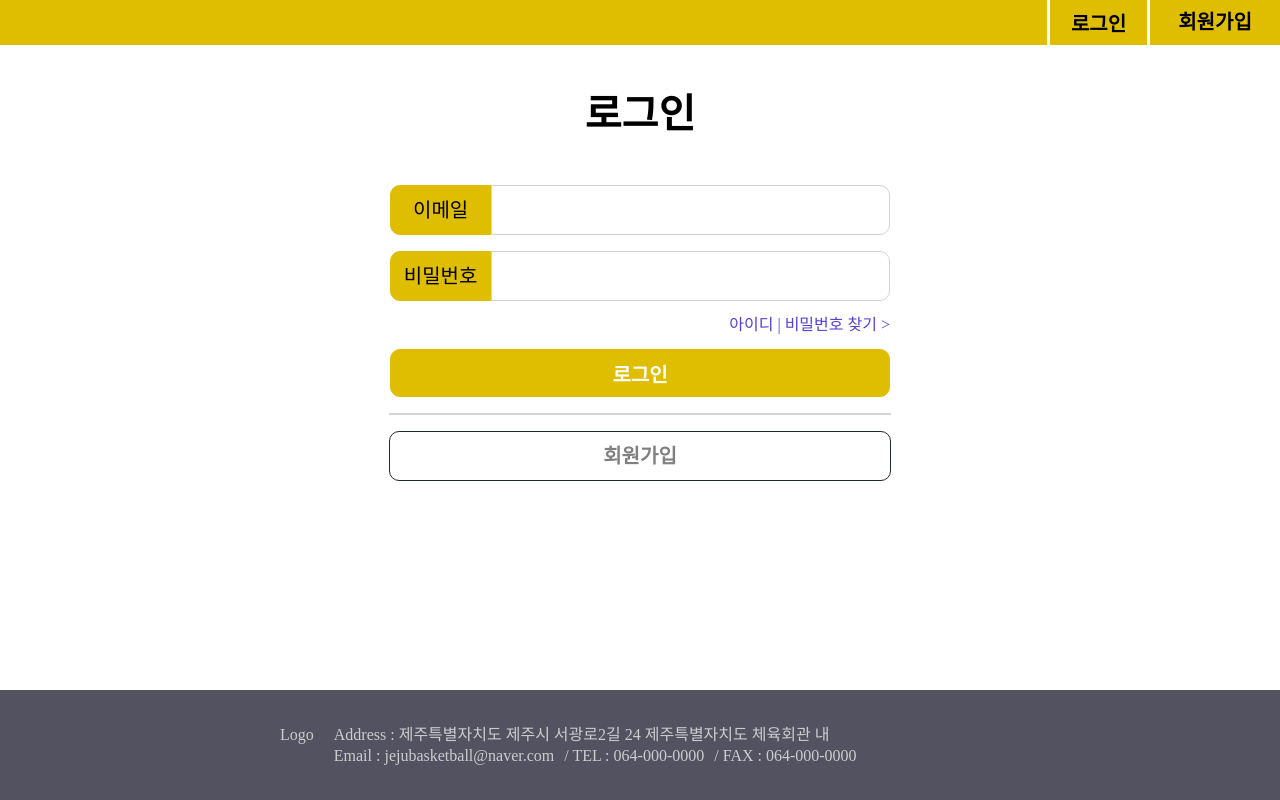
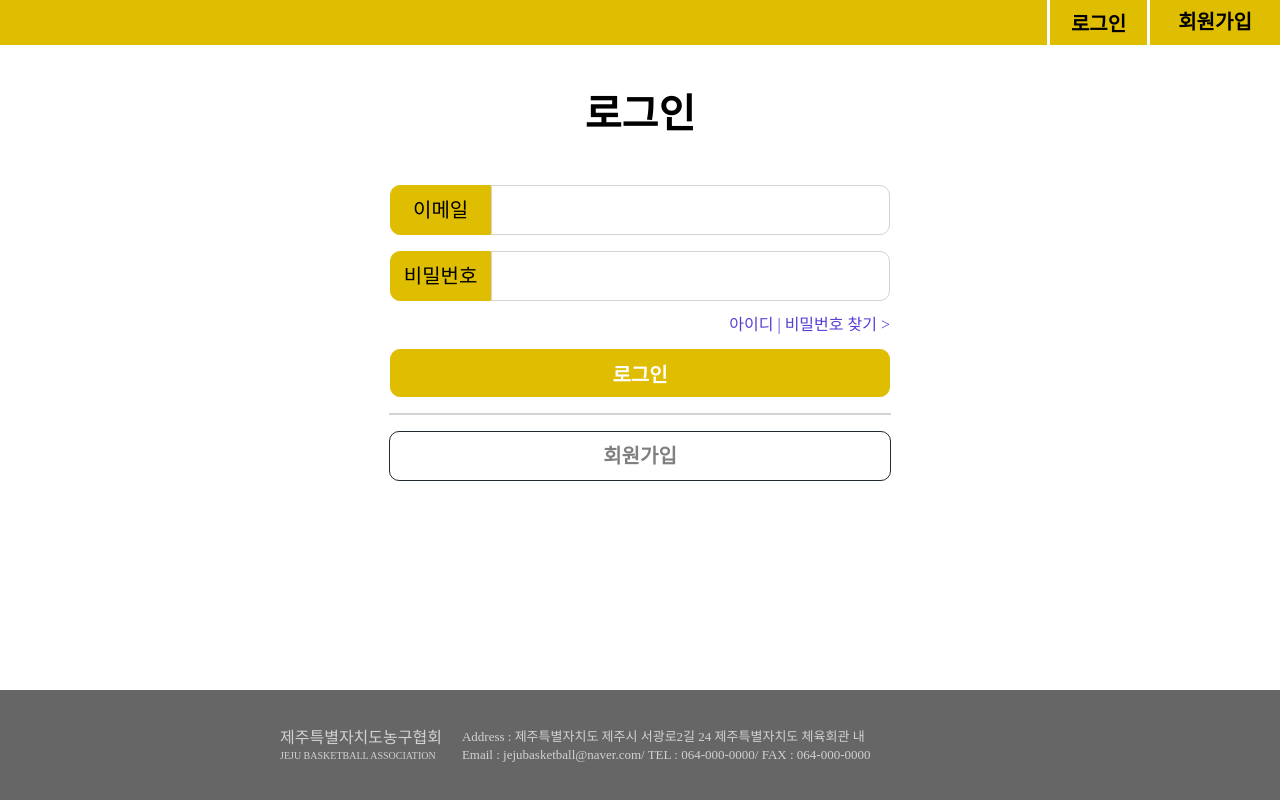
Before and after one commit to JBA-jeju-basketball-association/JBA-FE, a React (Create React App) app: page /login in a window 1280 px wide. Built offline with nearby package versions, Linux system fonts and the light colour scheme.

Commit message:
#19 fix:footer 색상변경: stone->gray(#666666으로변경) 및 문구변경

```diff
--- a/src/app/App.tsx
+++ b/src/app/App.tsx
@@ -1,6 +1,5 @@
 import React from "react";
 import { Routes, Route} from "react-router-dom";
-import { SignupForm } from "../features/signup/ui/SignUpForm";
 import { UploadFileList } from "../features/post/upLoadFile/ui/upLoadFileList/UpLoadFileList";
 import { UpLoadButton } from "../features/post/upLoadFile/ui/UpLoadButton/UpLoadButton";
 import AddCompetitionPage from "../pages/competitionPages/ui/addCompetitionPage/AddCompetitionPage";
--- a/src/features/signup/ui/SignupForm.tsx
+++ b/src/features/signup/ui/SignupForm.tsx
@@ -2,7 +2,7 @@ import React from "react"
 import {SignupInput} from "./SignUpInput";
 import signUpApi from"../api/signUpApi"
 import { SignupFormDataType,SignupFormDataKey } from "../api/type";
-import styles from"./SignUpFrom.module.css"
+import styles from"./SignupFrom.module.css"
 
 
   //api에 사용될 값
--- a/src/pages/signUp/ui/SignUpPage/SignUpPage.tsx
+++ b/src/pages/signUp/ui/SignUpPage/SignUpPage.tsx
@@ -1,5 +1,5 @@
 import React from "react"
-import { SignupForm } from "features/signup/ui/SignUpForm"
+import { SignupForm } from "./../../../../features/signup/ui/SignupForm"
 import  Style from './SignUpPage.module.css'
 
 
--- a/src/shared/colors.css
+++ b/src/shared/colors.css
@@ -10,7 +10,7 @@
     /* Global colors */
     --color-white: #ffff;
     --color-dark: #212a2e;
-    --color-gray: #EAEBEF;
+    --color-gray: #666666;
     --color-dark-gray: #808080;
     --color-stone:#535261;
 
--- a/src/widgets/footer/ui/Footer.module.css
+++ b/src/widgets/footer/ui/Footer.module.css
@@ -6,7 +6,7 @@
     position: fixed;
     bottom: 0;
     padding-left:  150px;
-    background-color:var(--color-stone) ;
+    background-color:var(--color-gray) ;
     color: rgba(255, 255, 255,0.7)
 }
 
@@ -21,11 +21,16 @@
     display: flex;
     flex-direction:column;
     gap:5px;
+    font-size: 13px;
+}
+.Main{
+    font-size: 16px;
+}
+.Sub{
+    font-size: 10px;
 }
 
 .Info{
     width: max-content;
     display: flex;
-    gap: 10px;
-
 }
--- a/src/widgets/footer/ui/Footer.tsx
+++ b/src/widgets/footer/ui/Footer.tsx
@@ -9,7 +9,8 @@ return(
     <div className={Style.Footer} >
         <div className={Style.Container}  >
             <div  className={Style.Box}>
-                <div>Logo</div>
+                <div  className={Style.Main}>제주특별자치도농구협회</div>
+                <div className={Style.Sub}>JEJU BASKETBALL ASSOCIATION</div>
             </div>
             <div  className={Style.Box}>
               <div>Address : 제주특별자치도 제주시 서광로2길 24 제주특별자치도 체육회관 내</div>
```
